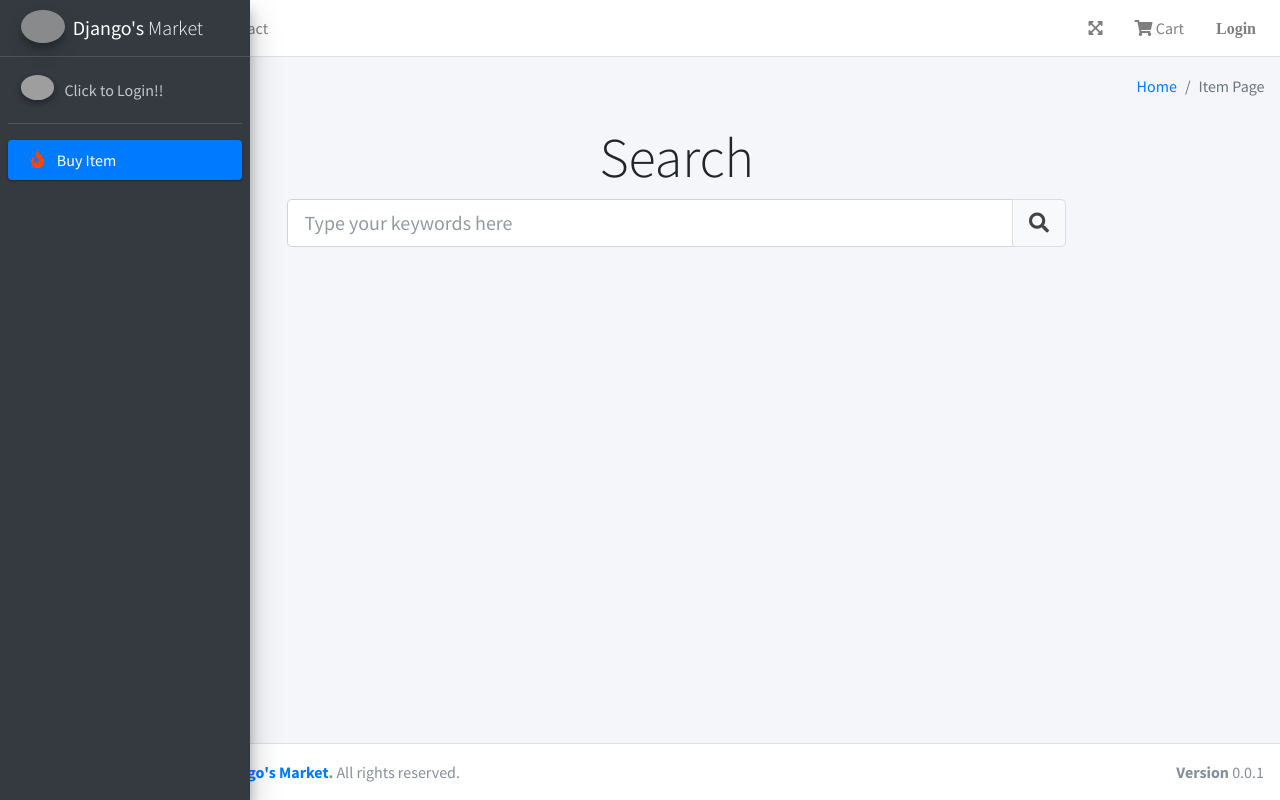
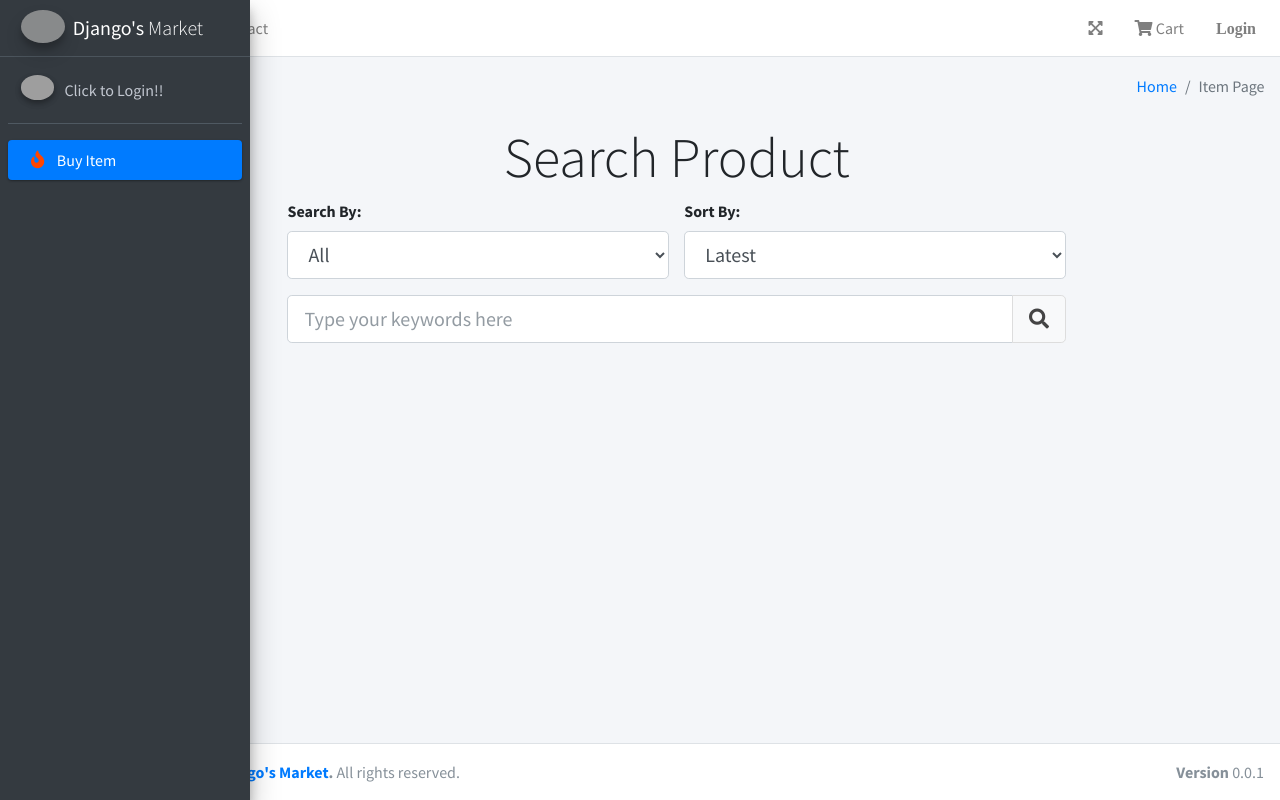
Before and after one commit to sa1if3/django_ecommerce, a Django app: page /search_listing/ in a window 1280 px wide. Run offline with Django 3.2, Linux system fonts and the light colour scheme; parts of the project's set-up code (start-up, migrations or seed data) failed here and were passed over; some libraries are stand-ins or nearby versions; grey boxes are pictures that could not be loaded.

Commit message:
🔎 Search by category and sort by options added ✔

```diff
--- a/shoppingcart/templates/shoppingcart/publiclisting/search.html
+++ b/shoppingcart/templates/shoppingcart/publiclisting/search.html
@@ -44,11 +44,35 @@ Buy Items
         </div>
         {% endfor %}
         <div class="container-fluid">
-            <h2 class="text-center display-4">Search</h2>
+            <h2 class="text-center display-4">Search Product</h2>
+            <form action="{% url 'public_listing' %}" method="GET">
                 <div class="row">
                     <div class="col-md-8 offset-md-2">
-                    <form action="{% url 'public_listing' %}" method="GET">
-                        <div class="input-group">
+                        <div class="row">
+                            <div class="col-6">
+                                <div class="form-group">
+                                    <label>Search By:</label>
+                                    <select name="searchCategory" id="searchCategory" class="form-control form-control-lg" style="width: 100%;">
+                                        <option value="itemAll" selected>All</option>
+                                        <option value="itemName">Name</option>
+                                        <option value="itemType">Type</option>
+                                    </select>
+                                </div>
+                            </div>
+                            <div class="col-6">
+                                <div class="form-group">
+                                    <label>Sort By:</label>
+                                    <select name="searchFilter" id="searchFilter" class="form-control form-control-lg" style="width: 100%;">
+                                        <option value="itemLatest" selected>Latest</option>
+                                        <option value="itemOldest">Oldest</option>
+                                        <option value="itemCostliest">Price - High to Low</option>
+                                        <option value="itemCheapest">Price - Low to High</option>
+                                    </select>
+                                </div>
+                            </div>
+                        </div>
+                        <div class="form-group">
+                            <div class="input-group input-group-lg">
                                 <input name="search" id="search"  type="search" class="form-control form-control-lg" placeholder="Type your keywords here">
                                 <div class="input-group-append">
                                     <button type="submit" class="btn btn-lg btn-default">
@@ -56,11 +80,11 @@ Buy Items
                                     </button>
                                 </div>
                             </div>
-                    </form>
                         </div>
                     </div>
                 </div>
-
+            </form>
+        </div>
     </section>
     <!-- /.content -->
 </div>
--- a/shoppingcart/views.py
+++ b/shoppingcart/views.py
@@ -33,15 +33,55 @@ def search_listing(request):
 # @login_required(login_url="user_login")
 def public_listing(request):
     query = request.GET.get('search')
+    queryCategory = request.GET.get('searchCategory','itemAll')
+    queryCategoryCopy = queryCategory
+    if queryCategory == 'itemType' or queryCategory == 'itemName':
+        pass
+    else:
+        queryCategory = 'itemAll'
+    queryFilter = request.GET.get('searchFilter','itemLatest')
+    queryFilterCopy = queryFilter
+
+    if queryFilter == 'itemOldest':
+        queryFilter = '-created_at'
+    elif queryFilter == 'itemCostliest':
+        queryFilter = '-selling_price_per_quantity'
+    elif queryFilter == 'itemCheapest':
+        queryFilter = 'selling_price_per_quantity'
+    else:
+        queryFilter = 'created_at'
     items = ""
     address = ""
     weight = ""
     try:
-        if request.user.is_authenticated:
-            item = Listing.objects.select_related("item_type","inventory_name","weight_group").filter(Q(~Q(created_by=request.user.id),
-                                                        status="PUBLIC", name__icontains=query) | Q(~Q(created_by=request.user.id),status="PUBLIC",item_type__name__icontains=query))
+        if queryCategory == 'itemAll':
+            if request.user.is_authenticated:
+                item = Listing.objects.select_related("item_type","inventory_name","weight_group").filter(Q(~Q(created_by=request.user.id),
+                                                            status="PUBLIC", name__icontains=query) | Q(~Q(created_by=request.user.id),status="PUBLIC",item_type__name__icontains=query)).order_by(queryFilter)
+            else:
+                item = Listing.objects.select_related("item_type","inventory_name","weight_group").filter(Q(status="PUBLIC", name__icontains=query) | Q(status="PUBLIC",item_type__name__icontains=query)).order_by(queryFilter)
+
+        elif queryCategory == 'itemType':
+            if request.user.is_authenticated:
+                item = Listing.objects.select_related("item_type","inventory_name","weight_group").filter(~Q(created_by=request.user.id),status="PUBLIC",item_type__name__icontains=query).order_by(queryFilter)
+            else:
+                item = Listing.objects.select_related("item_type","inventory_name","weight_group").filter(status="PUBLIC",item_type__name__icontains=query).order_by(queryFilter)
+
+
+        elif queryCategory == 'itemName':
+            if request.user.is_authenticated:
+                item = Listing.objects.select_related("item_type","inventory_name","weight_group").filter(~Q(created_by=request.user.id),
+                                                            status="PUBLIC", name__icontains=query).order_by(queryFilter)
+            else:
+                item = Listing.objects.select_related("item_type","inventory_name","weight_group").filter(status="PUBLIC", name__icontains=query).order_by(queryFilter)
+
+
         else:
-            item = Listing.objects.select_related("item_type","inventory_name","weight_group").filter(Q(status="PUBLIC", name__icontains=query) | Q(status="PUBLIC",item_type__name__icontains=query))
+            if request.user.is_authenticated:
+                item = Listing.objects.select_related("item_type","inventory_name","weight_group").filter(Q(~Q(created_by=request.user.id),
+                                                            status="PUBLIC", name__icontains=query) | Q(~Q(created_by=request.user.id),status="PUBLIC",item_type__name__icontains=query))
+            else:
+                item = Listing.objects.select_related("item_type","inventory_name","weight_group").filter(Q(status="PUBLIC", name__icontains=query) | Q(status="PUBLIC",item_type__name__icontains=query))
         address = Address.objects.filter(created_by = request.user.id)
         weight = Weight.objects.all()
         page = request.GET.get('page', 1)
@@ -55,7 +95,7 @@ def public_listing(request):
     except Exception as e:
         messages.error(request, str(e))
 
-    return render(request, 'shoppingcart/publiclisting/show.html', {'items': items, 'query': query, 'address':address, 'weight':weight})
+    return render(request, 'shoppingcart/publiclisting/show.html', {'items': items, 'query': query, 'address':address, 'weight':weight, 'queryCategory':queryCategoryCopy,'queryFilter':queryFilterCopy})
 
 
 # @login_required(login_url="user_login")
```
Also changed, not shown: shoppingcart/templates/shoppingcart/publiclisting/show.html (+27 -7 lines). Lines whose indentation alone changed are shown as unchanged.
